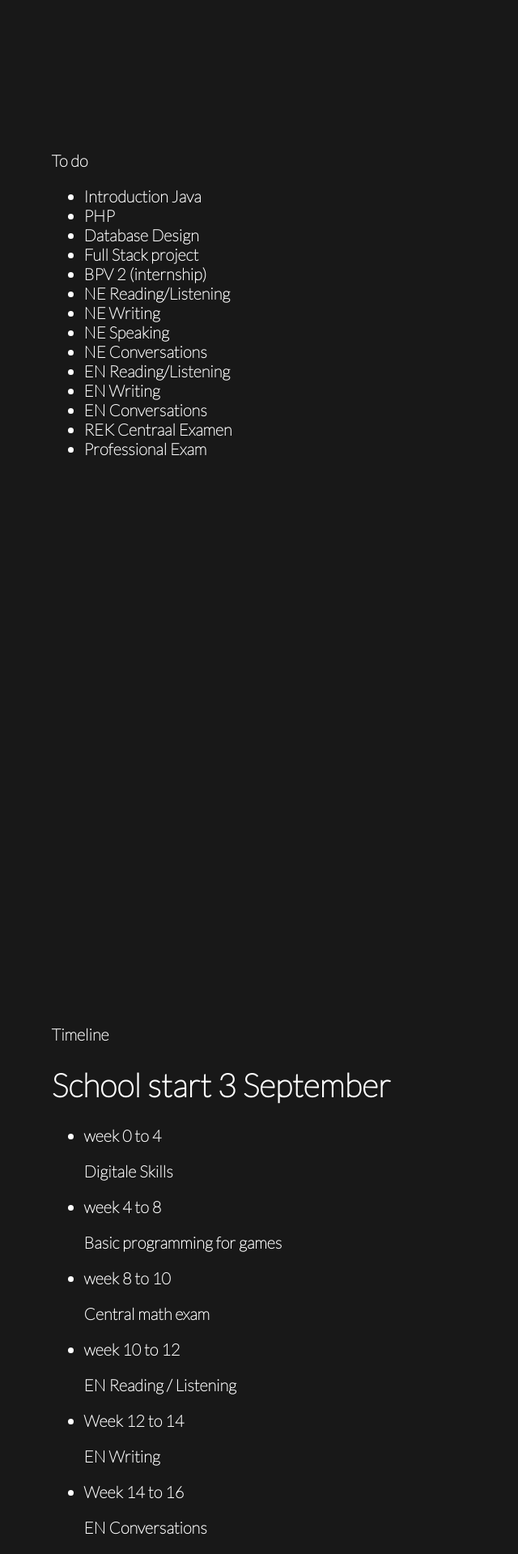
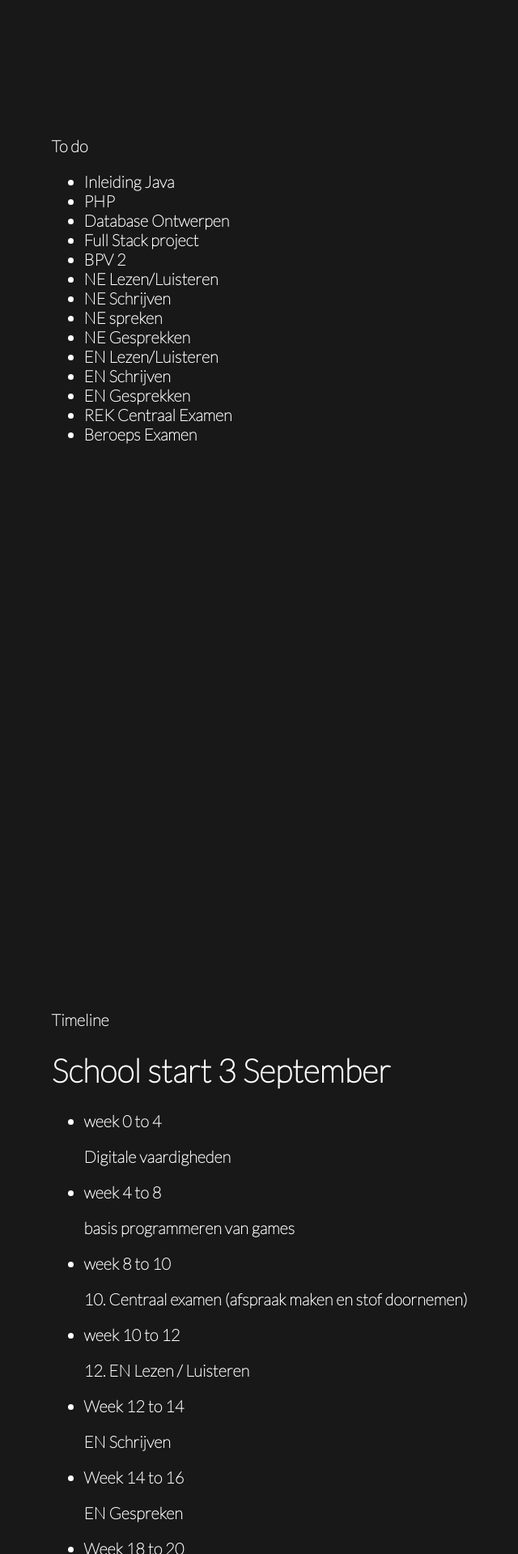
Before and after one commit to Catzu/Portfolio, a PHP site: the page made by Starting task/index.html in a window 1280 px wide. Shown: the part 3080-4999 px from the top of the page at 81% size, without its empty margins (189-829 px from the left). Run offline with PHP 8.4, Linux system fonts and the light colour scheme.

Commit message:
Revert "Merge branch 'main' of https://github.com/Catzu/Portfolio into main"
This reverts commit 4b4c0cb73dc19a97df93cfd87afd5617949f3ddf, reversing
changes made to af03f8e26d8031d1c0fad1cc272984ec8651c89b.

```diff
--- a/Starting task/css/makeup.css
+++ b/Starting task/css/makeup.css
@@ -15,8 +15,8 @@ body {
     margin-right: 3%;
     color: #ffff;
     font-family: 'Lato', sans-serif;
+    margin-right: 3%;
     float: left;
-    margin-right: 3%;
 }
 
 .bodyText {
--- a/Starting task/index.html
+++ b/Starting task/index.html
@@ -5,25 +5,24 @@
     <title>RD</title>
     <link rel="preconnect" href="https://fonts.gstatic.com">
     <link href="https://fonts.googleapis.com/css2?family=Lato:wght@100&display=swap" rel="stylesheet">
-    <link rel="shortcut icon" type="image/png" href="../Images/favicon2.png">
 </head>
 <body>
-    <div class="navbar">
-        <a href="#section2"> Roc-Dev! </a>
-        <a href="#section3"> Done </a>
-        <a href="#section4"> Doing </a>
-        <a href="#section5"> To do </a>
-        <a href="#section6"> Timeline </a>
-        <a href="#section7"> Self reflection </a>
+    <div class="navBar" id="section1">
+        <a class="navText" href="#section2"> Roc-Dev! </a>
+        <a class="navText" href="#section3"> Done </a>
+        <a class="navText" href="#section4"> Doing </a>
+        <a class="navText" href="#section5"> To do </a>
+        <a class="navText" href="#section6"> Timeline </a>
+        <a class="navText" href="#section7"> Self reflection </a>
     </div>
     <br><br><br><br>
-    <div class="bodyText main">
+    <div class="bodyText">
       <div class="specialTopMargin" id="section2">
         <h1 class="onderdeelText"> Roc-Dev </h1>
         <p class="onderdeelText">This is my welcome back website after the summer break. <br>
-          We as students were tasked with filling in a list with what we have done, what we were doing and what we still needed to do to graduate. <br>
-          The next step was to make a timeline of all these things and giving everything a time of what will be done. <br>
-          Afterwards we had to write self-reflections of our second year as Cohort 9 and we were to tell what went good and what went wrong for us that year <br>
+          We as students were tasked with filling in a list with what we have done, what we still needed to do and what we were doing to graduate. <br>
+          The next step was to make a timeline of all this and giving everything a time of what will be done and when it will be done. <br>
+          Afterwards we had some self reflections of our second year as Cohort 9 and we were to tell what went good and what went wrong for us that year <br>
           Then our last step was finalizing it in code and putting in our website <br>
         </p>
       </div>
@@ -34,36 +33,36 @@
             <li>Javascript</li>
             <li>MySQL</li>
             <li>BPV1</li>
-            <li>EN Speaking</li>
-            <li>Sportlessons</li>
-            <li>Digitale Skills</li>
+            <li>EN spreken</li>
+            <li>Sportlessen</li>
+            <li>Digitale Vaardigheden Gevorderd</li>
         </ul>
     </div>
     <div class="pageMargin" id="section4">
         <h1 class="onderdeelText"> Doing</h1>
         <ul class="onderdeelText">
-            <li>Greater Knowledge of Software</li>
+            <li>Vedieping Software</li>
             <li>Game development</li>
-            <li>make an appointment for central math exam</li>
+            <li>Afspraak maken voor centraal rekenexamen</li>
         </ul>
     </div>
     <div class="pageMargin" id="section5">
         <h1 class="onderdeelText"> To do</h1>
         <ul class="onderdeelText">
-            <li>Introduction Java</li>
+            <li>Inleiding Java</li>
             <li>PHP</li>
-            <li>Database Design</li>
+            <li>Database Ontwerpen</li>
             <li>Full Stack project</li>
-            <li>BPV 2 (internship)</li>
-            <li>NE Reading/Listening</li>
-            <li>NE Writing</li>
-            <li>NE Speaking</li>
-            <li>NE Conversations</li>
-            <li>EN Reading/Listening</li>
-            <li>EN Writing</li>
-            <li>EN Conversations</li>
+            <li>BPV 2</li>
+            <li>NE Lezen/Luisteren</li>
+            <li>NE Schrijven</li>
+            <li>NE spreken</li>
+            <li>NE Gesprekken</li>
+            <li>EN Lezen/Luisteren</li>
+            <li>EN Schrijven</li>
+            <li>EN Gesprekken</li>
             <li>REK Centraal Examen</li>
-            <li>Professional Exam</li>
+            <li>Beroeps Examen</li>
         </ul>
     </div>
     <div class="pageMargin" id="section6">
@@ -74,47 +73,47 @@
               <ul class="sessions">
                 <li>
                   <div>week 0 to 4</div>
-                  <p>Digitale Skills </p>
+                  <p>Digitale vaardigheden </p>
                 </li>
                 <li>
                   <div>week 4 to 8</div>
-                  <p>Basic programming for games</p>
+                  <p>basis programmeren van games</p>
                 </li>
                 <li>
                   <div>week 8 to 10</div>
-                  <p>Central math exam</p>
+                  <p>10. Centraal examen (afspraak maken en stof doornemen)</p>
                 </li>
                 <li>
                   <div>week 10 to 12</div>
-                  <p>EN Reading / Listening</p>
+                  <p>12. EN Lezen / Luisteren</p>
                 </li>
                 <li>
                   <div>Week 12 to 14</div>
-                  <p>EN Writing</p>
+                  <p>EN Schrijven</p>
                 </li>
                 <li>
                   <div>Week 14 to 16</div>
-                  <p>EN Conversations</p>
+                  <p>EN Gespreken‍</p>
                 </li>
                 <li>
                   <div>Week 18 to 20</div>
-                  <p>NE Reading</p>
+                  <p>NE Lezen</p>
                 </li>
                 <li>
                   <div>Week 18 to 20</div>
-                  <p>NE Writing</p>
+                  <p>NE Schrijven</p>
                 </li>
                 <li>
                   <div>Week 20 to 22 </div>
-                  <p>NE Speaking</p>
+                  <p>NE Spreken</p>
                 </li>
                 <li>
                   <div>Week 22 to 24 </div>
-                  <p>NE Conversations</p>
+                  <p>NE Gesprekken</p>
                 </li>
                 <li>
                   <div>Week 24 to 28 </div>
-                  <p>Professional Exam</p>
+                  <p>Beroeps examen</p>
                 </li>
                 <li>
                   <div> Week 28 to 40 </div>
@@ -129,17 +128,15 @@
           </div>
     </div>
     <div class="specialBotMargin" id="section7">
-        <h1 class="onderdeelText "> Self-reflection</h1>
+        <h1 class="onderdeelText"> Self reflection</h1>
         <p class="onderdeelText">
+            Self reflection
+            <br><br>
             The second year of Cohort 9 was pretty rough. This was the first time we would stay home and study full time from home. Personally I had trouble adapting to studying at home and failed to seek help early on in that year, but best thing that had overcome me was the bit academy internship. It was refreshing to have someone from bit academy to come and have us work in scrum teams. It was really a good experience to have because I would dare to say I had no teamwork experience before that. With their guidance we were able to make a kind of playable game. Of course the days where I was the most productive would’ve been the days I was working at school on the project and the last few days till the deadline. <br><br>
             Working home is a tough one for me but I’m starting to get used to working from home. Not only am I starting to think of home as a comfortable place only but I‘m also thinking of home as a work place where I can study etc. <br><br>
             The hardest obstacle of the second year would be me not finding motivation, being lazy and procrastinating things/work while being home. But those are all points where I can work on and better myself in.
+
         </p>
-    </div>
-    <div id="section8">
-      <p class="onderdeelText">
-        <br>
-    </p>
     </div>
     </div>
 </body>
--- a/index.html
+++ b/index.html
@@ -9,8 +9,7 @@
         <link href="https://fonts.googleapis.com/css2?family=Lato:wght@100&display=swap" rel="stylesheet">
         <link rel="preconnect" href="https://fonts.gstatic.com">
         <link href="https://fonts.googleapis.com/css2?family=Major+Mono+Display&display=swap" rel="stylesheet">
-        <!-- favicon-->
-        <link rel="shortcut icon" type="image/png" href="Images/favicon2.png">
+        <link rel="shortcut icon" type="image/png" href="Images/favicon2.png"/>
 
         <!-- css -->
         <link rel="stylesheet" href="css/main.css"/>
```
